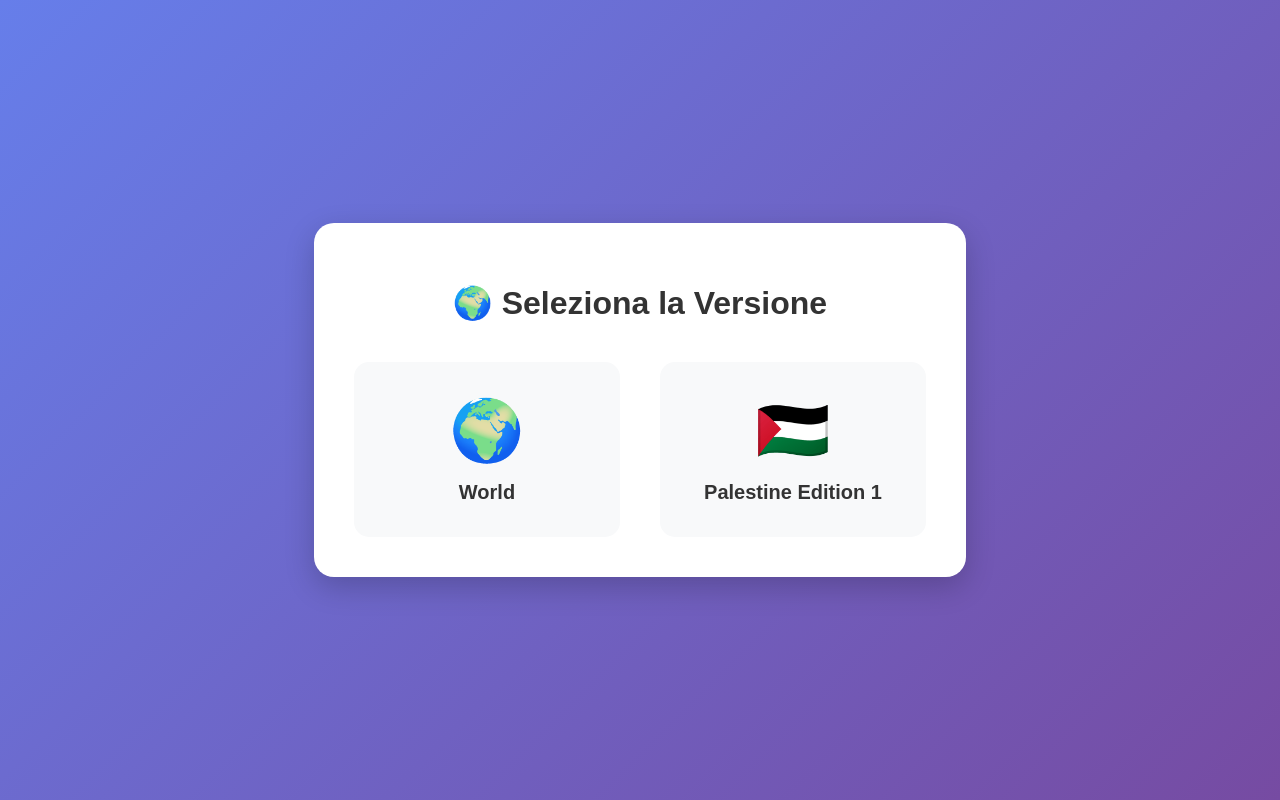
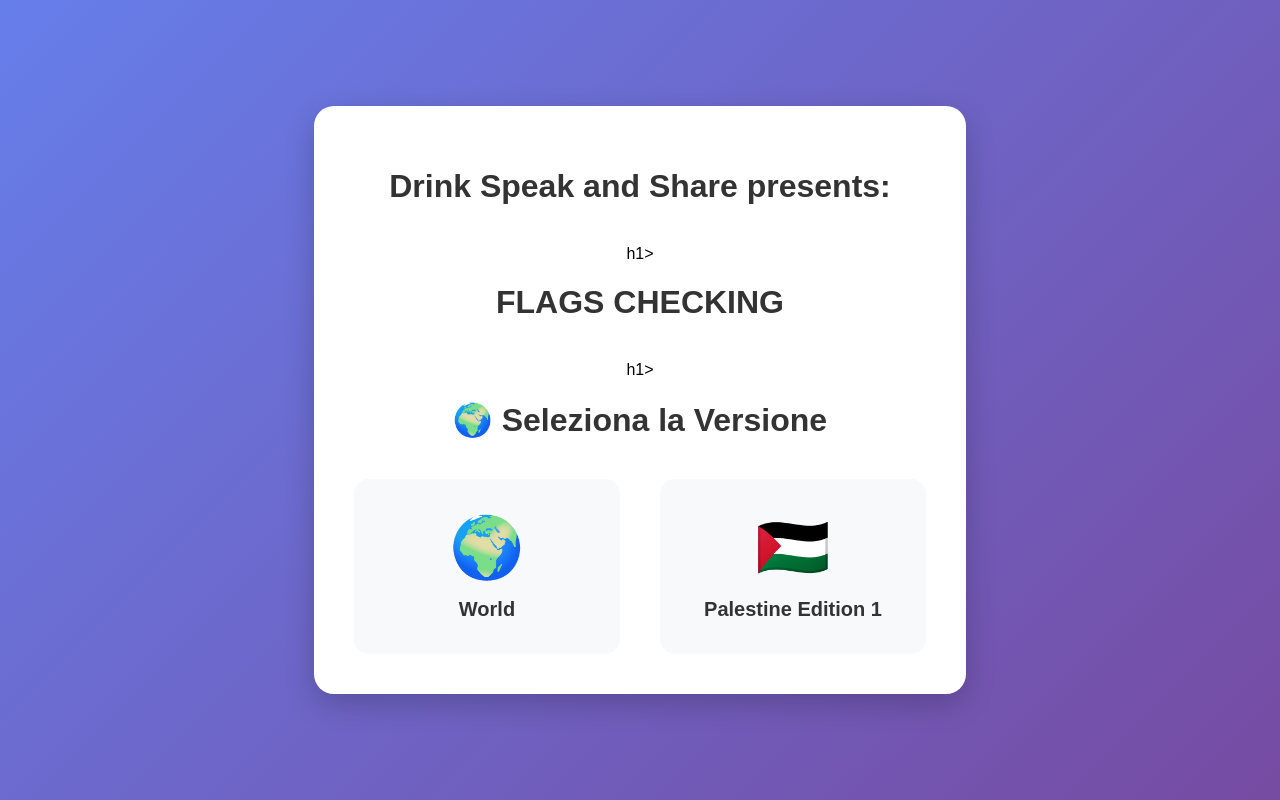
Before and after one commit to dssteamlucca/Flagschecking, a plain HTML site: page index.html in a window 1280 px wide. Drawn offline with Linux system fonts and the light colour scheme.

Commit message:
Update index.html

```diff
--- a/index.html
+++ b/index.html
@@ -3,9 +3,8 @@
 <head>
     <meta charset="UTF-8">
     <meta name="viewport" content="width=device-width, initial-scale=1.0">
-    <title>Drink Speak and Share presents:</title>
+
     <title>FLAGS CHECKING</title>
-    <title>Seleziona Versione</title>
     <style>
         body {
             margin: 0;
@@ -77,7 +76,9 @@
 </head>
 <body>
     <div class="container">
-        <h1>🌍 Seleziona la Versione</h1>
+        <h1>Drink Speak and Share presents:</h1>h1>
+           <h1> FLAGS CHECKING</h1>h1>
+           <h1> 🌍 Seleziona la Versione</h1>
 
         <div class="links-container">
             <!-- Link World -->
```
